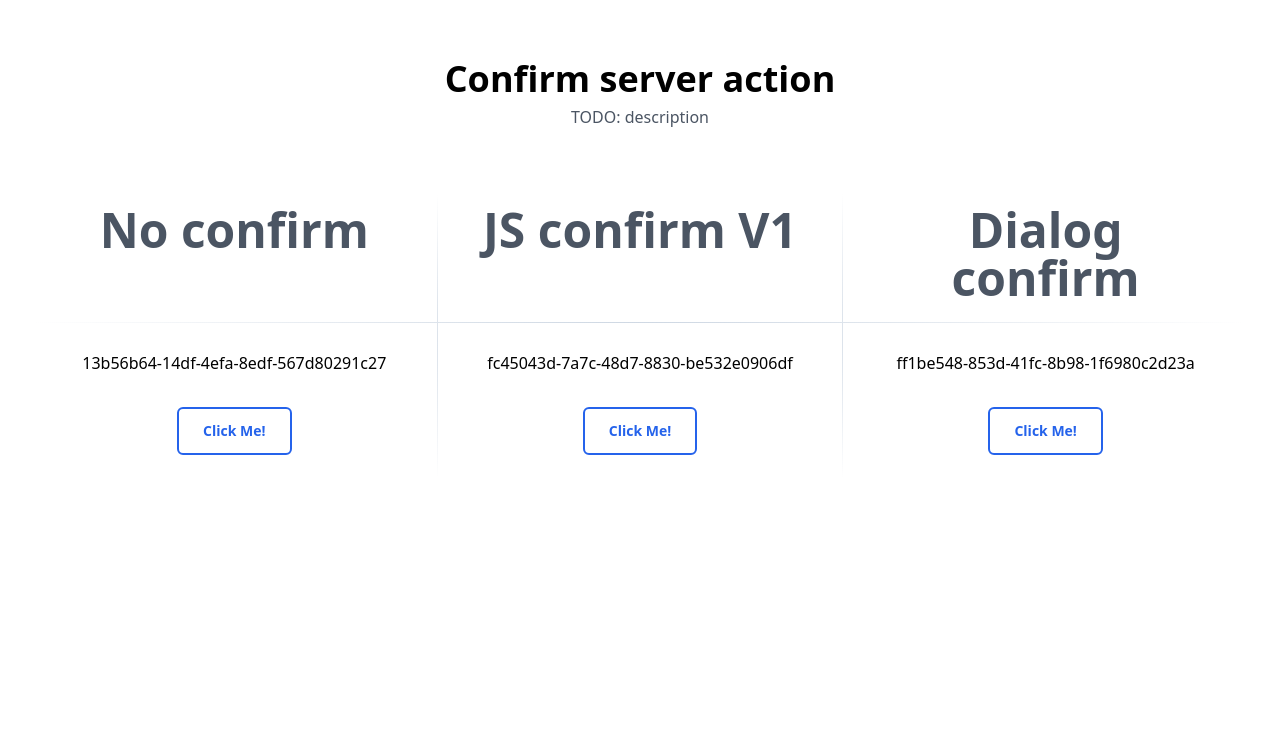
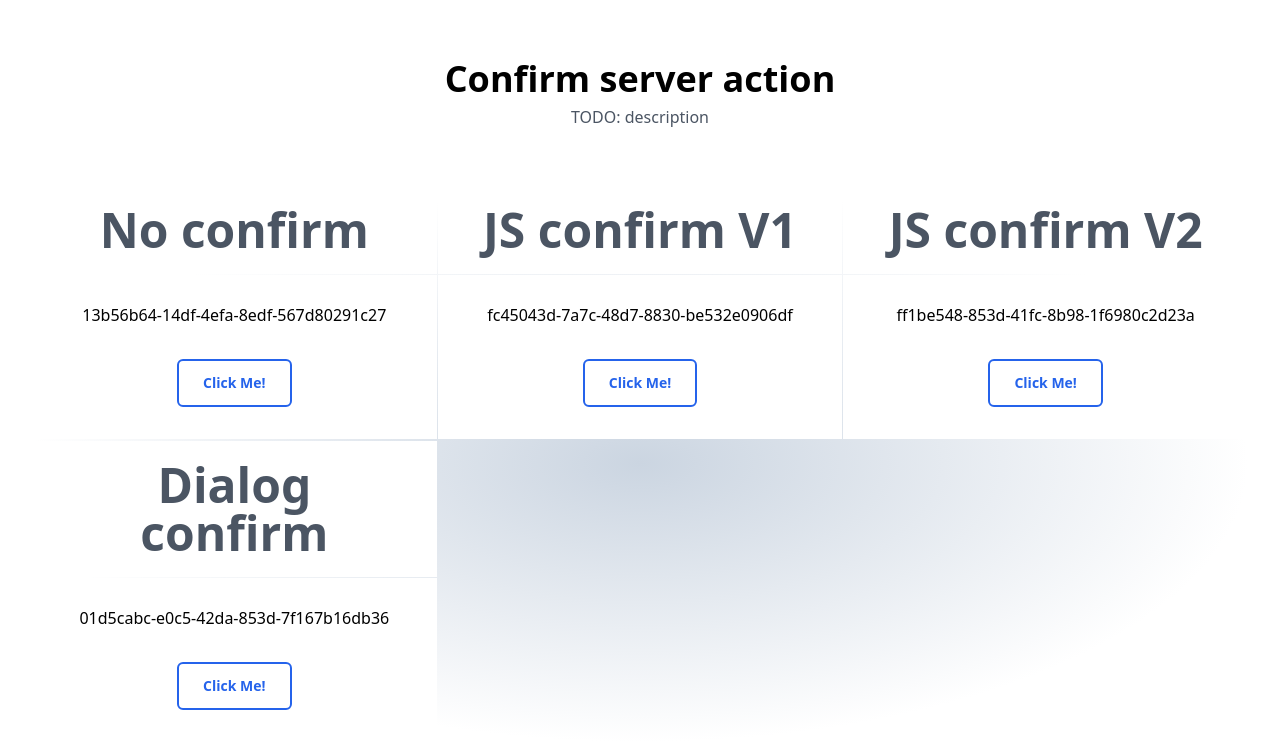
Before and after one commit to CodingZeal/nextjs-example-confirm-server-action, a Next.js app: page / in a window 1280 px wide. Shown: the top 748 px of the page. Built offline with nearby package versions, Linux system fonts and the light colour scheme.

Commit message:
implement confirm v2

```diff
--- a/app/page.tsx
+++ b/app/page.tsx
@@ -1,9 +1,11 @@
 import { ConfirmV1 } from "@/components/ConfirmV1";
+import { ConfirmV2 } from "@/components/ConfirmV2";
 import { NoConfirm } from "@/components/NoConfirm";
 
 export default function RootPage() {
   const noConfirmId = crypto.randomUUID();
   const confirmV1Id = crypto.randomUUID();
+  const confirmV2Id = crypto.randomUUID();
   const dialogConfirmId = crypto.randomUUID();
 
   return (
@@ -21,6 +23,7 @@ export default function RootPage() {
         <div className="grid gap-px sm:grid-cols-2 lg:grid-cols-3 lg:items-center">
           <NoConfirm id={noConfirmId} />
           <ConfirmV1 id={confirmV1Id} />
+          <ConfirmV2 id={confirmV2Id} />
 
           <div className="flex flex-col h-full text-center">
             <div className="h-full bg-white lg:mt-px lg:py-5 px-8 dark:bg-slate-900">
--- /dev/null
+++ b/components/ConfirmV2.tsx
@@ -0,0 +1,48 @@
+"use client";
+
+import { deleteSomething } from "@/app/server-actions";
+import { Button } from "./Button";
+import { FormEvent } from "react";
+
+type Props = {
+  id: string;
+};
+
+export const ConfirmV2 = ({ id }: Props) => {
+  console.log("ConfirmV2 rendered: ", id);
+
+  const onSubmit = (e: FormEvent<HTMLFormElement>) => {
+    if (confirm("Are you sure?")) {
+      return true;
+    } else {
+      e.preventDefault();
+      return false;
+    }
+  };
+
+  return (
+    <div className="flex flex-col h-full text-center">
+      <div className="h-full bg-white lg:mt-px lg:py-5 px-8 dark:bg-slate-900">
+        <span className="mt-7 font-bold text-5xl text-gray-600 dark:text-gray-200">
+          JS confirm V2
+        </span>
+      </div>
+
+      <div className="bg-white flex justify-center lg:mt-px pt-7 dark:bg-slate-900">
+        {id}
+      </div>
+
+      <div className="bg-white py-8 px-8 dark:bg-slate-900">
+        <form
+          action={deleteSomething}
+          onSubmit={onSubmit}
+          className="inline-block"
+        >
+          <input type="hidden" name="type" value="confirm-v2" />
+          <input type="hidden" name="id" value={id} />
+          <Button />
+        </form>
+      </div>
+    </div>
+  );
+};
```
